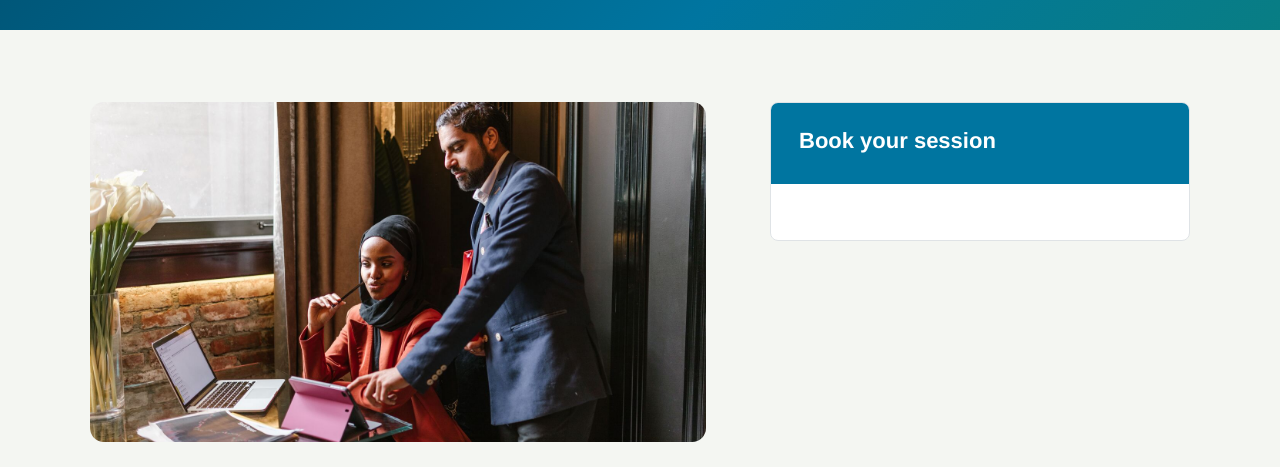
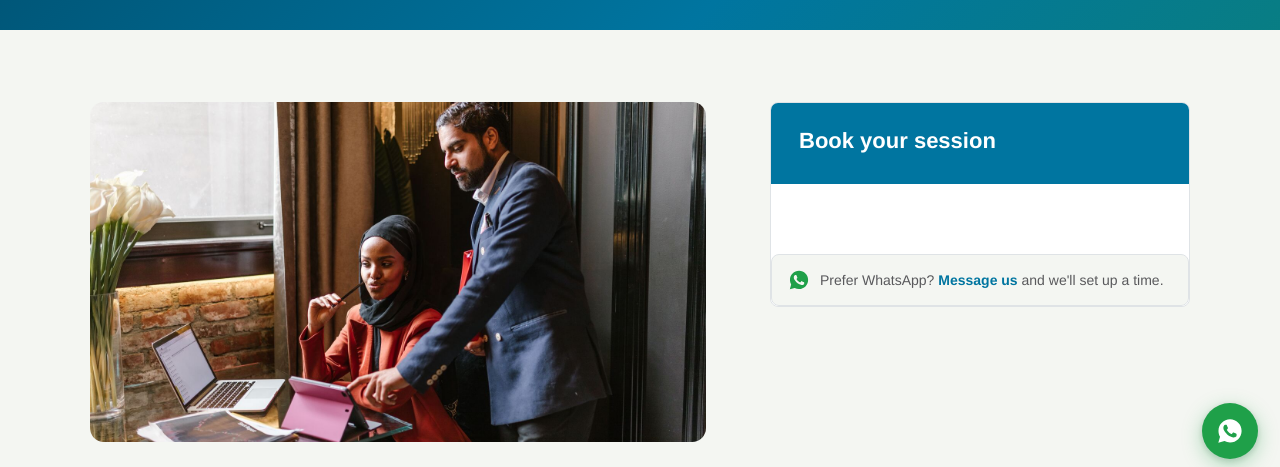
Before and after one commit to KeonSmith123/Engage-site, an Eleventy site: page src/book-demo.njk in a window 1280 px wide. Shown: the part 319-786 px from the top of the page. Built offline with nearby package versions, Linux system fonts and the light colour scheme; Eleventy itself is replaced by a stand-in of ours; files that its build step writes are made by us from their sources; a script that the page names is missing.

Commit message:
Add files via upload

```diff
--- a/src/_data/site.json
+++ b/src/_data/site.json
@@ -17,6 +17,9 @@
   },
   "_hubspot_note": "Paste the real HubSpot Meetings link here (e.g. https://meetings.hubspot.com/yourname/demo). Leave empty to show the placeholder scheduler box.",
   "hubspotMeetingUrl": "https://meetings.hubspot.com/deon-de-swardt",
+  "_whatsapp_note": "wa.me link to Deon's WhatsApp, with a pre-filled greeting. Leave whatsappUrl empty to hide the WhatsApp button/links site-wide.",
+  "whatsappNumber": "+27 82 467 1459",
+  "whatsappUrl": "https://wa.me/27824671459?text=Hi%2C%20I%27m%20interested%20in%20the%20Engage%20methodology",
   "nav": [
     { "label": "Home", "url": "/" },
     { "label": "Overview", "url": "/overview/" },
--- a/src/_includes/layouts/base.njk
+++ b/src/_includes/layouts/base.njk
@@ -15,6 +15,7 @@
     {{ content | safe }}
   </main>
   {% include "partials/footer.njk" %}
+  {% include "partials/whatsapp-button.njk" %}
   <script src="/assets/js/main.js"></script>
   <!-- Netlify Identity: powers admin (/admin) login + invite acceptance -->
   <script src="https://identity.netlify.com/v1/netlify-identity-widget.js"></script>
--- /dev/null
+++ b/src/_includes/partials/whatsapp-button.njk
@@ -0,0 +1,7 @@
+{% if site.whatsappUrl %}
+<a href="{{ site.whatsappUrl }}" target="_blank" rel="noopener" class="whatsapp-float" aria-label="Chat with us on WhatsApp">
+  <svg viewBox="0 0 24 24" fill="currentColor" width="28" height="28" aria-hidden="true">
+    <path d="M12.04 2C6.58 2 2.13 6.45 2.13 11.91c0 1.75.46 3.48 1.32 5L2 22l5.25-1.38a9.9 9.9 0 0 0 4.79 1.22h.01c5.46 0 9.9-4.45 9.9-9.91C21.96 6.45 17.5 2 12.04 2Zm5.8 14.03c-.24.68-1.4 1.32-1.93 1.4-.5.08-1.13.11-1.82-.12-.42-.13-.96-.31-1.65-.6-2.9-1.25-4.79-4.17-4.94-4.37-.14-.19-1.18-1.57-1.18-3 0-1.42.75-2.12 1.02-2.41.26-.29.57-.36.76-.36.19 0 .38 0 .55.01.18.01.41-.07.64.49.24.57.81 1.98.88 2.13.07.14.12.31.02.5-.09.19-.14.31-.28.48-.14.17-.29.37-.42.5-.14.14-.28.29-.12.57.16.28.71 1.17 1.52 1.9 1.05.94 1.93 1.23 2.21 1.37.28.14.44.12.6-.07.16-.19.68-.79.87-1.06.19-.28.37-.23.62-.14.26.09 1.63.77 1.91.91.28.14.47.21.53.33.07.12.07.68-.17 1.36Z"/>
+  </svg>
+</a>
+{% endif %}
--- a/src/assets/css/overrides.css
+++ b/src/assets/css/overrides.css
@@ -832,3 +832,64 @@ footer {
   .ex-node svg { transform: rotate(90deg); }
   .fit-grid { grid-template-columns: 1fr; }
 }
+
+/* =====================================================================
+   WHATSAPP FLOATING BUTTON (Sept 2026, WorkInFlow)
+   Site-wide floating action button linking to Deon's WhatsApp (wa.me),
+   included in base.njk so it persists on every page. Hidden entirely
+   if site.whatsappUrl is empty (see the .njk partial). Styled with the
+   brand green token rather than WhatsApp's own brand green, to stay
+   consistent with APAG CI.
+   ===================================================================== */
+.whatsapp-float {
+  position: fixed;
+  right: 22px;
+  bottom: 22px;
+  z-index: 200;
+  width: 56px;
+  height: 56px;
+  border-radius: 50%;
+  background: var(--apag-green, #1FA049);
+  color: #fff;
+  display: flex;
+  align-items: center;
+  justify-content: center;
+  box-shadow: 0 6px 20px rgba(31,160,73,0.35), 0 2px 6px rgba(17,30,40,0.15);
+  text-decoration: none;
+  transition: transform .18s ease, box-shadow .18s ease, background .18s ease;
+}
+.whatsapp-float:hover {
+  transform: translateY(-3px);
+  background: var(--apag-green-dark, #148038);
+  box-shadow: 0 10px 26px rgba(31,160,73,0.42), 0 4px 10px rgba(17,30,40,0.18);
+}
+.whatsapp-float:focus-visible {
+  outline: 3px solid var(--apag-blue, #0075A0);
+  outline-offset: 3px;
+}
+@media (max-width: 560px) {
+  .whatsapp-float { right: 16px; bottom: 16px; width: 50px; height: 50px; }
+  .whatsapp-float svg { width: 24px; height: 24px; }
+}
+
+/* ---- Book a demo: "prefer WhatsApp" link under the scheduler card ---- */
+.whatsapp-inline {
+  display: flex;
+  align-items: center;
+  gap: 10px;
+  margin-top: 14px;
+  padding: 14px 16px;
+  border-radius: 8px;
+  background: var(--mist, #f5f7f8);
+  border: 1px solid var(--silver, #dfe3e6);
+  font-size: 14px;
+  color: var(--apag-grey, #59595C);
+  text-decoration: none;
+  transition: border-color .15s ease, background .15s ease;
+}
+.whatsapp-inline:hover {
+  border-color: var(--apag-green, #1FA049);
+  background: #fff;
+}
+.whatsapp-inline svg { width: 22px; height: 22px; flex-shrink: 0; color: var(--apag-green, #1FA049); }
+.whatsapp-inline strong { color: var(--apag-blue, #0075A0); }
--- a/src/book-demo.njk
+++ b/src/book-demo.njk
@@ -98,6 +98,12 @@ description: "Grade up to 5 of your roles, live. See the Engage methodology appl
     </div>
     {% endif %}
   </div>
+  {% if site.whatsappUrl %}
+  <a href="{{ site.whatsappUrl }}" target="_blank" rel="noopener" class="whatsapp-inline">
+    <svg viewBox="0 0 24 24" fill="currentColor" aria-hidden="true"><path d="M12.04 2C6.58 2 2.13 6.45 2.13 11.91c0 1.75.46 3.48 1.32 5L2 22l5.25-1.38a9.9 9.9 0 0 0 4.79 1.22h.01c5.46 0 9.9-4.45 9.9-9.91C21.96 6.45 17.5 2 12.04 2Zm5.8 14.03c-.24.68-1.4 1.32-1.93 1.4-.5.08-1.13.11-1.82-.12-.42-.13-.96-.31-1.65-.6-2.9-1.25-4.79-4.17-4.94-4.37-.14-.19-1.18-1.57-1.18-3 0-1.42.75-2.12 1.02-2.41.26-.29.57-.36.76-.36.19 0 .38 0 .55.01.18.01.41-.07.64.49.24.57.81 1.98.88 2.13.07.14.12.31.02.5-.09.19-.14.31-.28.48-.14.17-.29.37-.42.5-.14.14-.28.29-.12.57.16.28.71 1.17 1.52 1.9 1.05.94 1.93 1.23 2.21 1.37.28.14.44.12.6-.07.16-.19.68-.79.87-1.06.19-.28.37-.23.62-.14.26.09 1.63.77 1.91.91.28.14.47.21.53.33.07.12.07.68-.17 1.36Z"/></svg>
+    <span>Prefer WhatsApp? <strong>Message us</strong> and we'll set up a time.</span>
+  </a>
+  {% endif %}
 </div>
 </div>
 </div>
```
Also changed, not shown: README.md.
